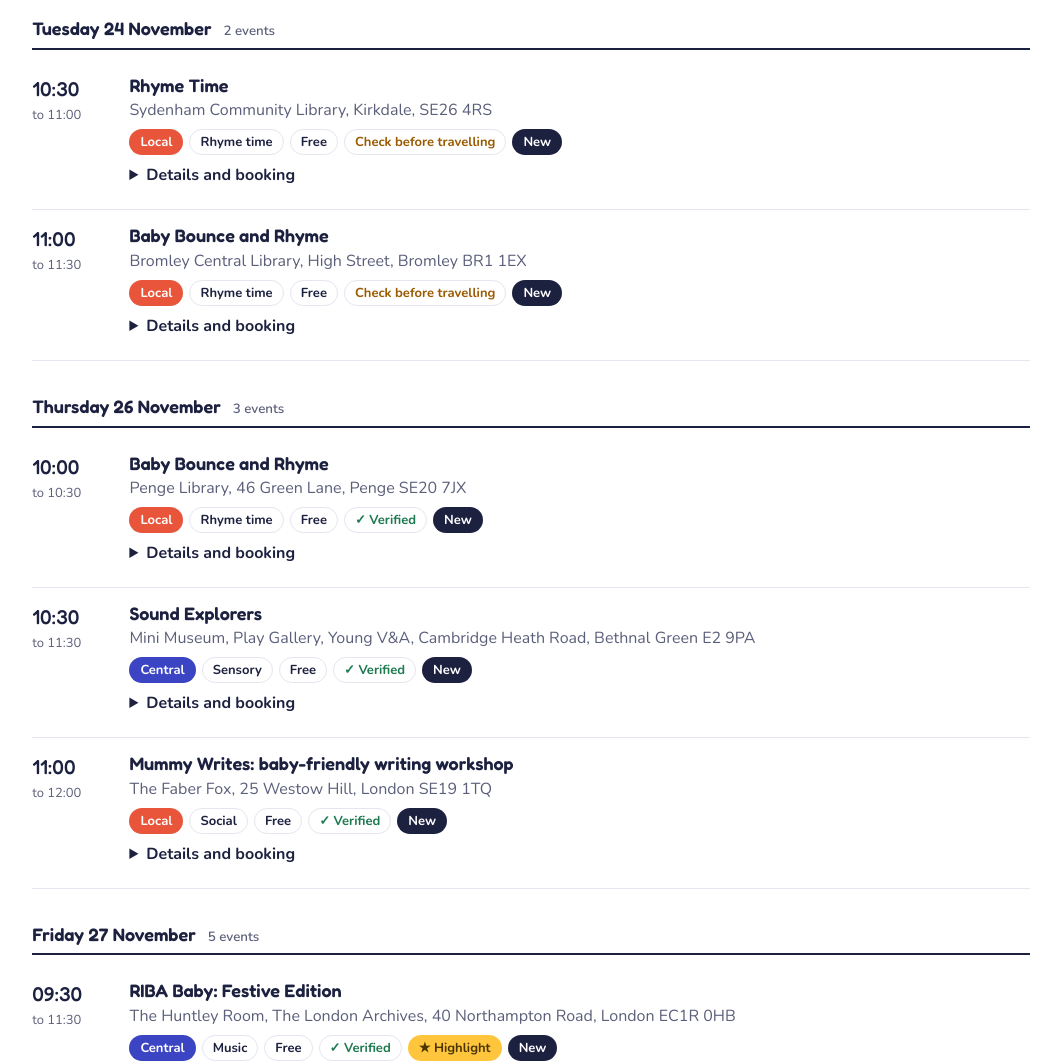
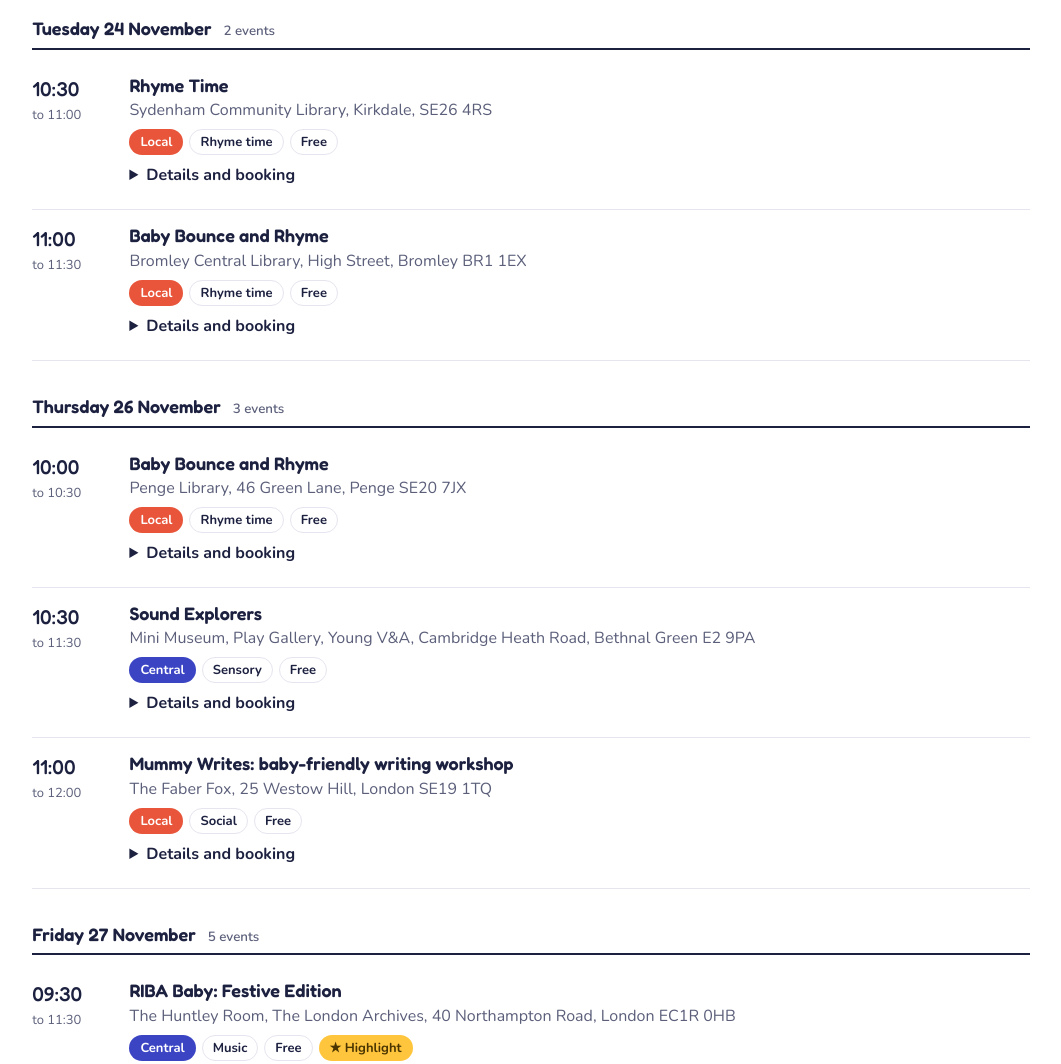
Before and after one commit to adamblackburne/baby-days-out, a plain HTML site: page index.html in a window 1280 px wide. Shown: the part 1060-2124 px from the top of the page, without its empty margins (109-1170 px from the left). Drawn offline with nearby package versions, Linux system fonts and the light colour scheme.

Commit message:
Simplify labels: drop verified/unverified, New and check-before-travelling; remove dot shadows
Co-Authored-By: Claude Opus 5.5 <noreply@anthropic.com>
Claude-Session: https://claude.ai/code/session_01FdPQELwAncBtrMbWxcnK3b

```diff
--- a/events.json
+++ b/events.json
@@ -19,10 +19,8 @@
       "age": "Under-5s, babies welcome",
       "cost": "Free",
       "free": true,
-      "booking": "No booking",
+      "booking": "No booking · Term time only",
       "url": "https://libraries.lewisham.gov.uk/events/199467",
-      "status": "unverified",
-      "status_note": "Recurring Tuesday session (term time); not confirmed for this date",
       "highlight": false,
       "added": "2026-11-23"
     },
@@ -40,10 +38,8 @@
       "age": "Babies",
       "cost": "Free",
       "free": true,
-      "booking": "Drop-in",
+      "booking": "Drop-in · Term time only",
       "url": "https://www.bromley.gov.uk/directory-record/7821/baby-bounce-and-rhyme",
-      "status": "unverified",
-      "status_note": "Recurring Tuesday and Friday session (term time); not confirmed for this date",
       "highlight": false,
       "added": "2026-11-23"
     },
@@ -63,7 +59,6 @@
       "free": true,
       "booking": "Drop-in, no booking",
       "url": "https://www.better.org.uk/library/london/bromley/penge-library/whats-on",
-      "status": "verified",
       "highlight": false,
       "added": "2026-11-23"
     },
@@ -83,7 +78,6 @@
       "free": true,
       "booking": "Session times and booking not stated; check the page",
       "url": "https://www.vam.ac.uk/event/gDB2DV0e4rb/sound-explorers-nov-dec-2026",
-      "status": "verified",
       "highlight": false,
       "added": "2026-11-23"
     },
@@ -103,7 +97,6 @@
       "free": true,
       "booking": "Free ticket via DesignMyNight",
       "url": "https://www.designmynight.com/london/pubs/crystal-palace/the-faber-fox/mummy-writes-baby-toddler-class",
-      "status": "verified",
       "highlight": false,
       "added": "2026-11-23"
     },
@@ -123,7 +116,6 @@
       "free": true,
       "booking": "Booking essential (free, via Eventbrite)",
       "url": "https://www.riba.org/whats-on/riba-baby-at-the-london-archives-festive-edition/",
-      "status": "verified",
       "highlight": true,
       "highlight_reason": "Free festive session of live music, songs and play built around architecture.",
       "added": "2026-11-23"
@@ -144,8 +136,6 @@
       "free": false,
       "booking": "Book in advance; also 11:30–12:30 and Tuesday classes at Azelia Hall",
       "url": "https://www.happity.co.uk/baby-sensory/beckenham",
-      "status": "unverified",
-      "status_note": "Listing not dated for December 2026",
       "highlight": false,
       "added": "2026-11-23"
     },
@@ -165,7 +155,6 @@
       "free": true,
       "booking": "Session times and booking not stated; check the page",
       "url": "https://www.vam.ac.uk/event/gDB2DV0e4rb/sound-explorers-nov-dec-2026",
-      "status": "verified",
       "highlight": false,
       "added": "2026-11-23"
     },
@@ -183,7 +172,7 @@
       "age": "Babies up to 12 months",
       "cost": "£10 per adult (includes a hot drink); babies free with a ticket",
       "free": false,
-      "booking": "Book online; babies need a free ticket",
+      "booking": "Sold out; join the waiting list online. Babies need a free ticket",
       "url": "https://bookings.thegardencinema.co.uk/TheGardenCinema.dll/TSelectItems.waSelectItemsPrompt.TcsWebMenuItem_0.TcsWebTab_0.TcsPerformance_6652534.TcsSection_3060731",
       "urls": [
         {
@@ -191,8 +180,6 @@
           "url": "https://www.thegardencinema.co.uk/strand/bring-your-baby-screenings/"
         }
       ],
-      "status": "verified",
-      "status_note": "Sold out when checked; waiting list open",
       "highlight": false,
       "added": "2026-11-23"
     },
@@ -210,10 +197,8 @@
       "age": "Babies",
       "cost": "Free",
       "free": true,
-      "booking": "Drop-in",
+      "booking": "Drop-in · Term time only",
       "url": "https://www.bromley.gov.uk/directory-record/7821/baby-bounce-and-rhyme",
-      "status": "unverified",
-      "status_note": "Recurring Tuesday and Friday session (term time); not confirmed for this date",
       "highlight": false,
       "added": "2026-11-23"
     },
@@ -231,10 +216,8 @@
       "age": "Babies 12 months and under",
       "cost": "£6 per adult (+£1.50 online booking fee)",
       "free": false,
-      "booking": "Book online or in person; up to four adults per baby",
+      "booking": "Book online or in person; up to four adults per baby; see the Barbican page for the film and time",
       "url": "https://www.barbican.org.uk/whats-on/2026/event/parent-baby-screening-you-can-see-everything",
-      "status": "unverified",
-      "status_note": "Film runs 21–30 Nov; Saturday 11:15 start not yet confirmed",
       "highlight": false,
       "added": "2026-11-23",
       "urls": [
@@ -258,10 +241,8 @@
       "age": "0–2 years",
       "cost": "Free",
       "free": true,
-      "booking": "Drop-in, no need to book",
+      "booking": "Drop-in, no need to book · Term time only",
       "url": "https://bromley.simplyconnect.uk/activities/e4a53e40-c40f-11ed-a195-d94892dda656/childrens-activities-at-shortlands-library",
-      "status": "unverified",
-      "status_note": "Recurring Monday session (term time); not confirmed for this date",
       "highlight": false,
       "added": "2026-11-23"
     },
@@ -279,10 +260,8 @@
       "age": "Babies 12 months and under",
       "cost": "£6 per adult (+£1.50 online booking fee)",
       "free": false,
-      "booking": "Book online or in person; up to four adults per baby",
+      "booking": "Book online or in person; up to four adults per baby; see the Barbican page for the film and time",
       "url": "https://www.barbican.org.uk/whats-on/2026/event/parent-baby-screening-you-can-see-everything",
-      "status": "unverified",
-      "status_note": "Film runs 21–30 Nov; 11:15 is the usual start, not yet confirmed for this date",
       "highlight": false,
       "added": "2026-11-23",
       "urls": [
@@ -306,10 +285,8 @@
       "age": "Under-5s, babies welcome",
       "cost": "Free",
       "free": true,
-      "booking": "No booking",
+      "booking": "No booking · Term time only",
       "url": "https://libraries.lewisham.gov.uk/events/199467",
-      "status": "unverified",
-      "status_note": "Recurring Tuesday session (term time); not confirmed for this date",
       "highlight": false,
       "added": "2026-11-23"
     },
@@ -327,10 +304,8 @@
       "age": "Babies",
       "cost": "Free",
       "free": true,
-      "booking": "Drop-in",
+      "booking": "Drop-in · Term time only",
       "url": "https://www.bromley.gov.uk/directory-record/7821/baby-bounce-and-rhyme",
-      "status": "unverified",
-      "status_note": "Recurring Tuesday and Friday session (term time); not confirmed for this date",
       "highlight": false,
       "added": "2026-11-23"
     },
@@ -356,7 +331,6 @@
           "url": "https://www.vam.ac.uk/shop/ticket?cgid=Design_Baby___December_2026"
         }
       ],
-      "status": "verified",
       "highlight": true,
       "highlight_reason": "Free, child-led sensory sculpture play, and the 11:00 slot is for pre-walkers.",
       "added": "2026-11-23"
@@ -377,7 +351,6 @@
       "free": true,
       "booking": "Drop-in, no booking",
       "url": "https://www.better.org.uk/library/london/bromley/penge-library/whats-on",
-      "status": "verified",
       "highlight": false,
       "added": "2026-11-23"
     },
@@ -397,7 +370,6 @@
       "free": true,
       "booking": "Session times and booking not stated; check the page",
       "url": "https://www.vam.ac.uk/event/gDB2DV0e4rb/sound-explorers-nov-dec-2026",
-      "status": "verified",
       "highlight": false,
       "added": "2026-11-23"
     },
@@ -417,7 +389,6 @@
       "free": false,
       "booking": "Book online; door tickets subject to availability",
       "url": "https://actorschurch.org/whatson/baby-gospel-christmas-concert/",
-      "status": "verified",
       "highlight": false,
       "added": "2026-11-23"
     },
@@ -437,7 +408,6 @@
       "free": true,
       "booking": "Free ticket via DesignMyNight",
       "url": "https://www.designmynight.com/london/pubs/crystal-palace/the-faber-fox/mummy-writes-baby-toddler-class",
-      "status": "verified",
       "highlight": false,
       "added": "2026-11-23"
     },
@@ -457,8 +427,6 @@
       "free": false,
       "booking": "Book in advance; also 11:30–12:30 and Tuesday classes at Azelia Hall",
       "url": "https://www.happity.co.uk/baby-sensory/beckenham",
-      "status": "unverified",
-      "status_note": "Listing not dated for December 2026",
       "highlight": false,
       "added": "2026-11-23"
     },
@@ -484,8 +452,6 @@
           "url": "https://www.planomato.com/en/london/p/wordplay-ages-0-2-southbank-centre"
         }
       ],
-      "status": "unverified",
-      "status_note": "Fortnightly session confirmed; this date from a third-party listing",
       "highlight": false,
       "added": "2026-11-23"
     },
@@ -505,7 +471,6 @@
       "free": true,
       "booking": "Session times and booking not stated; check the page",
       "url": "https://www.vam.ac.uk/event/gDB2DV0e4rb/sound-explorers-nov-dec-2026",
-      "status": "verified",
       "highlight": false,
       "added": "2026-11-23"
     },
@@ -523,10 +488,8 @@
       "age": "Babies",
       "cost": "Free",
       "free": true,
-      "booking": "Drop-in",
+      "booking": "Drop-in · Term time only",
       "url": "https://www.bromley.gov.uk/directory-record/7821/baby-bounce-and-rhyme",
-      "status": "unverified",
-      "status_note": "Recurring Tuesday and Friday session (term time); not confirmed for this date",
       "highlight": false,
       "added": "2026-11-23"
     },
@@ -544,10 +507,8 @@
       "age": "Babies 12 months and under",
       "cost": "£6 per adult (+£1.50 online fee)",
       "free": false,
-      "booking": "Book online or in person; up to four adults per baby",
+      "booking": "Book online or in person; up to four adults per baby; see the Barbican page for the film and time",
       "url": "https://www.barbican.org.uk/whats-on/series/parent-and-baby-screenings",
-      "status": "unverified",
-      "status_note": "Weekly Monday and Saturday series; films for these dates not confirmed",
       "highlight": false,
       "added": "2026-11-23"
     },
@@ -573,8 +534,6 @@
           "url": "https://www.southkenculturequarter.com/itinerary/christmas-south-kensington/"
         }
       ],
-      "status": "verified",
-      "status_note": "Date and time from two listings; price not found",
       "highlight": true,
       "highlight_reason": "A baby concert in the Royal Albert Hall's intimate Elgar Room.",
       "added": "2026-11-23"
@@ -601,8 +560,6 @@
           "url": "https://www.southkenculturequarter.com/itinerary/christmas-south-kensington/"
         }
       ],
-      "status": "verified",
-      "status_note": "Date and time from two listings; price not found",
       "highlight": true,
       "highlight_reason": "Show tunes for babies in the Royal Albert Hall's Elgar Room.",
       "added": "2026-11-23"
@@ -623,7 +580,6 @@
       "free": false,
       "booking": "Book online",
       "url": "https://actorschurch.org/whatson/baby-broadway-christmas-concert1/",
-      "status": "verified",
       "highlight": false,
       "added": "2026-11-23"
     },
@@ -643,7 +599,6 @@
       "free": true,
       "booking": "Free ticket via DesignMyNight",
       "url": "https://www.designmynight.com/london/pubs/crystal-palace/the-faber-fox/mummy-writes-baby-toddler-class",
-      "status": "verified",
       "highlight": false,
       "added": "2026-11-23"
     },
@@ -669,7 +624,6 @@
           "url": "https://www.eventbrite.co.uk/o/bach-to-baby-7650818445"
         }
       ],
-      "status": "verified",
       "highlight": true,
       "highlight_reason": "Live classical Christmas concert for babies, a short hop from Penge; crying and feeding expected.",
       "added": "2026-11-23"
@@ -690,7 +644,6 @@
       "free": true,
       "booking": "Drop-in; online booking recommended",
       "url": "https://www.londonmuseum.org.uk/whats-on/tots-at-the-docks/",
-      "status": "verified",
       "highlight": false,
       "added": "2026-11-23"
     },
@@ -716,8 +669,6 @@
           "url": "https://ticketing.nhm.ac.uk/events/VISEV-ABBA"
         }
       ],
-      "status": "unverified",
-      "status_note": "Various dates; December dates not visible, check the booking page",
       "highlight": false,
       "added": "2026-11-23"
     }
--- a/index.html
+++ b/index.html
@@ -44,7 +44,7 @@ main{padding-block:28px 60px}
 .day:hover{border-color:var(--line)}
 .day b{font-family:Fredoka,sans-serif;font-size:15px}.day span.n{font-size:30px;font-family:Fredoka,sans-serif;line-height:1}
 .mags{display:flex;flex-wrap:wrap;gap:5px;margin-top:auto}
-.mag{width:18px;height:18px;border-radius:50%;box-shadow:0 2px 0 rgba(0,0,0,.18),inset 0 2px 0 rgba(255,255,255,.35)}
+.mag{width:18px;height:18px;border-radius:50%}
 .mag.local{background:var(--loc)}.mag.central{background:var(--cen)}.mag.hl{outline:3px solid var(--sun)}
 .day.empty{opacity:.55}
 .day.past{opacity:.35}
@@ -66,8 +66,8 @@ main{padding-block:28px 60px}
 .chip{font-size:13px;font-weight:700;padding:2px 10px;border-radius:999px;border:1px solid var(--line);white-space:nowrap}
 @media(max-width:520px){.chip{white-space:normal;max-width:100%;overflow-wrap:anywhere}}
 .chip.local{background:var(--loc);color:#fff;border-color:transparent}.chip.central{background:var(--cen);color:var(--bg);border-color:transparent}
-.chip.new{background:var(--ink);color:var(--bg);border-color:transparent}
-.chip.ok{color:var(--ok)}.chip.warn{color:var(--warn)}.chip.star{background:var(--sun);color:var(--sunInk);border-color:transparent}
+
+.chip.star{background:var(--sun);color:var(--sunInk);border-color:transparent}
 details{margin-top:8px}summary{cursor:pointer;font-weight:700;min-height:32px}
 dl{display:grid;grid-template-columns:7em minmax(0,1fr);gap:4px 12px;margin:8px 0}dt{color:var(--mute)}dd{margin:0}
 .links a{display:inline-block;margin:4px 12px 0 0;font-weight:700;overflow-wrap:anywhere}
@@ -110,7 +110,6 @@ dl{display:grid;grid-template-columns:7em minmax(0,1fr);gap:4px 12px;margin:8px
     </div>
     <select id="cat" aria-label="Type of activity"><option value="">All types</option></select>
     <label class="tog"><input type="checkbox" id="free"> Free only</label>
-    <label class="tog"><input type="checkbox" id="ver"> Verified only</label>
   </div>
 </div></header>
 
@@ -173,13 +172,12 @@ const weekOf=()=>{const t=new Date();t.setDate(t.getDate()-((t.getDay()+6)%7));c
 const longDay=s=>fmt(s,{weekday:'long',day:'numeric',month:'long'});
 const store={get(k){try{return localStorage.getItem(k)}catch(e){return null}},set(k,v){try{localStorage.setItem(k,v)}catch(e){}}};
 
-let data=null,F={area:store.get('bdo-area')||'all',cat:'',free:false,ver:false};
+let data=null,F={area:store.get('bdo-area')||'all',cat:'',free:false};
 let calMonth=null,calDay=null;
 let lastView=null;
 
-const pass=e=>(F.area==='all'||e.area===F.area)&&(!F.cat||e.category===F.cat)&&(!F.free||e.free)&&(!F.ver||e.status==='verified');
+const pass=e=>(F.area==='all'||e.area===F.area)&&(!F.cat||e.category===F.cat)&&(!F.free||e.free);
 const byTime=(a,b)=>(a.date+(a.start||'99')).localeCompare(b.date+(b.start||'99'));
-const isNew=e=>e.added>=(data.new_since||data.updated);
 
 function card(e){
   const links=[{label:'Open event page',url:e.url},...(e.urls||[])];
@@ -191,9 +189,7 @@ function card(e){
       <span class="chip ${e.area}">${e.area==='local'?'Local':'Central'}</span>
       <span class="chip">${esc(e.category)}</span>
       <span class="chip">${e.free?'Free':esc(e.cost)}</span>
-      ${e.status==='verified'?'<span class="chip ok">✓ Verified</span>':'<span class="chip warn">Check before travelling</span>'}
       ${e.highlight?'<span class="chip star">★ Highlight</span>':''}
-      ${isNew(e)?'<span class="chip new">New</span>':''}
     </div>
     <details><summary>Details and booking</summary>
       <dl>
@@ -201,7 +197,6 @@ function card(e){
         <dt>Cost</dt><dd>${esc(e.cost)}</dd>
         <dt>Booking</dt><dd>${esc(e.booking)}</dd>
         <dt>Organiser</dt><dd>${esc(e.organiser)}</dd>
-        ${e.status_note?`<dt>Status</dt><dd>${esc(e.status_note)}</dd>`:''}
         ${e.highlight_reason?`<dt>Why go</dt><dd>${esc(e.highlight_reason)}</dd>`:''}
       </dl>
       <div class="links">${links.map(l=>`<a href="${esc(safeUrl(l.url))}" target="_blank" rel="noopener">${esc(l.label)} ↗</a>`).join('')}</div>
@@ -219,8 +214,7 @@ function renderWeek(pfx,s,en,label,hlInWeek){
   const all=data.events.filter(e=>e.date&&e.date>=s&&e.date<=en);
   const list=all.filter(e=>e.date>=from).filter(pass).sort(byTime);
   $('#'+pfx+'-title').textContent=label+': '+fmt(s,{day:'numeric',month:'short'})+' – '+fmt(en,{day:'numeric',month:'short',year:'numeric'});
-  const nNew=list.filter(isNew).length;
-  $('#'+pfx+'-meta').innerHTML=`<span>${list.length} event${list.length===1?'':'s'} ${pfx==='wk'?'still to come this week':'next week'}</span><span>${nNew} new since Monday</span><span style="color:var(--mute)">Updated ${esc(fmt(data.updated,{weekday:'short',day:'numeric',month:'short'}))}</span>`;
+  $('#'+pfx+'-meta').innerHTML=`<span>${list.length} event${list.length===1?'':'s'} ${pfx==='wk'?'still to come this week':'next week'}</span><span style="color:var(--mute)">Updated ${esc(fmt(data.updated,{weekday:'short',day:'numeric',month:'short'}))}</span>`;
   let strip='';
   for(let i=0;i<7;i++){const k=addDays(s,i),d=D(k);const past=k<W.today;const es=past?[]:list.filter(e=>e.date===k);
     strip+=`<a class="day${es.length?'':' empty'}${past?' past':''}" href="#${pfx==='wk'?'this-week':'next-week'}" data-jump="${pfx}-${k}"><b>${d.toLocaleDateString('en-GB',{weekday:'short'})}</b><span class="n">${d.getDate()}</span><div class="mags">${es.map(e=>`<i class="mag ${e.area}${e.highlight?' hl':''}" title="${esc(e.title)}"></i>`).join('')}</div></a>`;}
@@ -272,7 +266,6 @@ document.querySelectorAll('#area button').forEach(b=>b.addEventListener('click',
 document.querySelectorAll('#area button').forEach(x=>x.setAttribute('aria-pressed',x.dataset.a===F.area));
 $('#cat').addEventListener('change',e=>{F.cat=e.target.value;render()});
 $('#free').addEventListener('change',e=>{F.free=e.target.checked;render()});
-$('#ver').addEventListener('change',e=>{F.ver=e.target.checked;render()});
 $('#prev').addEventListener('click',()=>{calMonth=new Date(calMonth.getFullYear(),calMonth.getMonth()-1,1);calDay=null;renderCal()});
 $('#next').addEventListener('click',()=>{calMonth=new Date(calMonth.getFullYear(),calMonth.getMonth()+1,1);calDay=null;renderCal()});
 $('#cal').addEventListener('click',e=>{const c=e.target.closest('.cell');if(!c)return;calDay=calDay===c.dataset.day?null:c.dataset.day;renderCal();if(calDay){const t=document.getElementById('cal-'+calDay);if(t)t.scrollIntoView({behavior:matchMedia('(prefers-reduced-motion: reduce)').matches?'auto':'smooth'})}});
```
